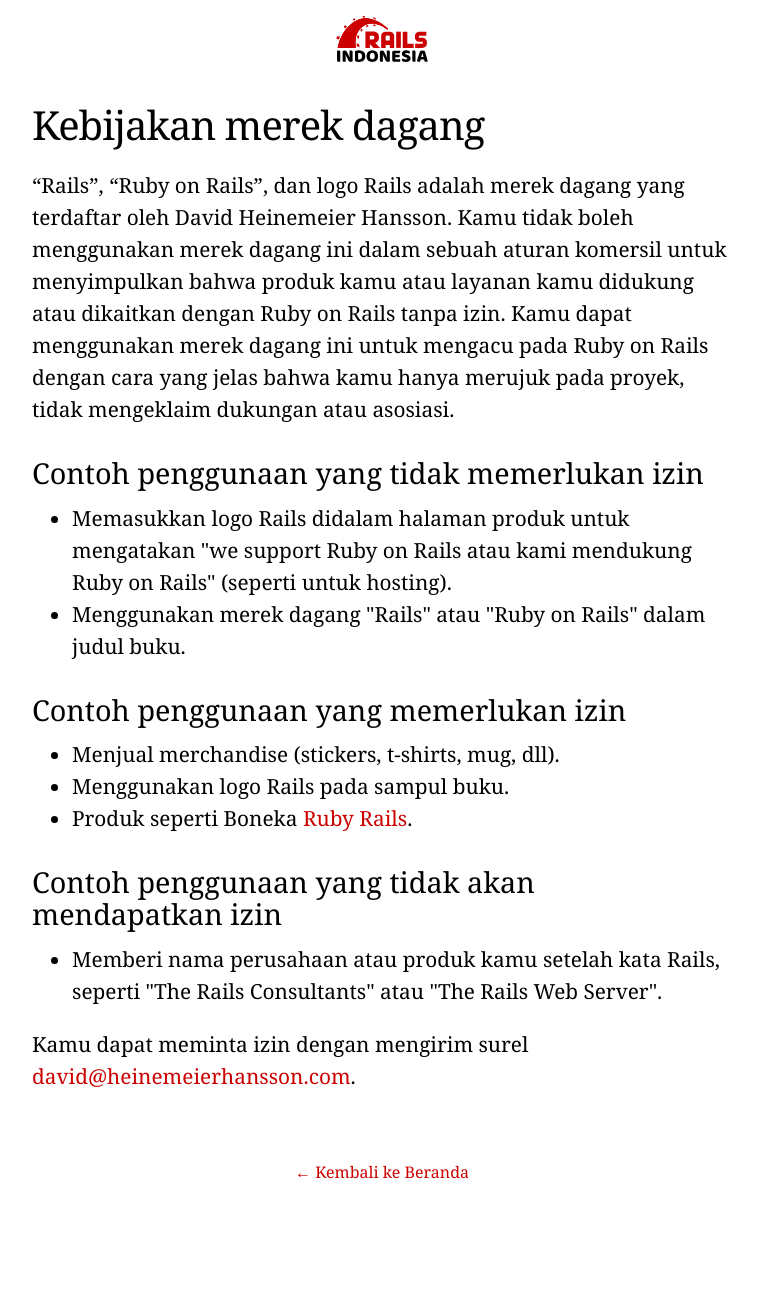
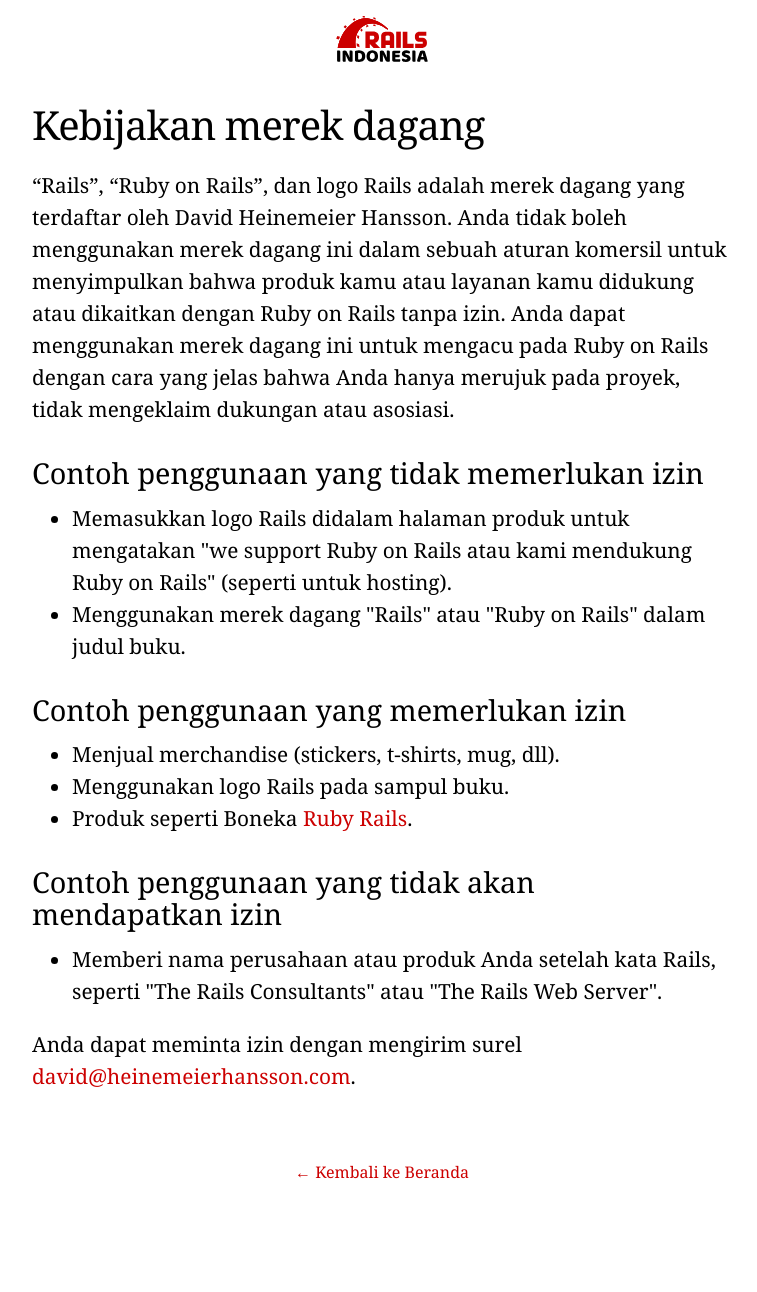
Before and after one commit to rails-id/rails-id.github.io, a Jekyll site: the page built from trademarks.html, in a window 1280 px wide. Shown: the whole page, without its empty margins (258-1015 px from the left). Built offline with Jekyll 4.4.1, drawn with Linux system fonts in a browser that asks for light colours.

Commit message:
change kamu to Anda

```diff
--- a/trademarks.html
+++ b/trademarks.html
@@ -2,14 +2,14 @@
 layout: page
 title: Kebijakan merek dagang
 permalink: /trademarks/
-description:  “Rails”, “Ruby on Rails”, dan logo Rails adalah merek dagang yang terdaftar oleh David Heinemeier Hansson. Kamu tidak boleh menggunakan merek dagang ini dalam sebuah aturan komersil untuk menyimpulkan bahwa produk kamu atau layanan kamu didukung atau dikaitkan dengan Ruby on Rails tanpa izin.
+description:  “Rails”, “Ruby on Rails”, dan logo Rails adalah merek dagang yang terdaftar oleh David Heinemeier Hansson. Anda tidak boleh menggunakan merek dagang ini dalam sebuah aturan komersil untuk menyimpulkan bahwa produk Anda atau layanan Anda didukung atau dikaitkan dengan Ruby on Rails tanpa izin.
 ---
 
     <section>
       <h1>Kebijakan merek dagang</h1>
 
       <p>
-        “Rails”, “Ruby on Rails”, dan logo Rails adalah merek dagang yang terdaftar oleh David Heinemeier Hansson. Kamu tidak boleh menggunakan merek dagang ini dalam sebuah aturan komersil untuk menyimpulkan bahwa produk kamu atau layanan kamu didukung atau dikaitkan dengan Ruby on Rails tanpa izin. Kamu dapat menggunakan merek dagang ini untuk mengacu pada Ruby on Rails dengan cara yang jelas bahwa kamu hanya merujuk pada proyek, tidak mengeklaim dukungan atau asosiasi.
+        “Rails”, “Ruby on Rails”, dan logo Rails adalah merek dagang yang terdaftar oleh David Heinemeier Hansson. Anda tidak boleh menggunakan merek dagang ini dalam sebuah aturan komersil untuk menyimpulkan bahwa produk kamu atau layanan kamu didukung atau dikaitkan dengan Ruby on Rails tanpa izin. Anda dapat menggunakan merek dagang ini untuk mengacu pada Ruby on Rails dengan cara yang jelas bahwa Anda hanya merujuk pada proyek, tidak mengeklaim dukungan atau asosiasi.
       </p>
 
       <h2>Contoh penggunaan yang tidak memerlukan izin</h2>
@@ -35,9 +35,9 @@
 
       <p>
         <ul>
-          <li>Memberi nama perusahaan atau produk kamu setelah kata Rails, seperti "The Rails Consultants" atau "The Rails Web Server".</li>
+          <li>Memberi nama perusahaan atau produk Anda setelah kata Rails, seperti "The Rails Consultants" atau "The Rails Web Server".</li>
         </ul>
       </p>
 
-      <p>Kamu dapat meminta izin dengan mengirim surel <a href="mailto:david@heinemeierhansson.com">david@heinemeierhansson.com</a>.</p>
+      <p>Anda dapat meminta izin dengan mengirim surel <a href="mailto:david@heinemeierhansson.com">david@heinemeierhansson.com</a>.</p>
     </section>
```
